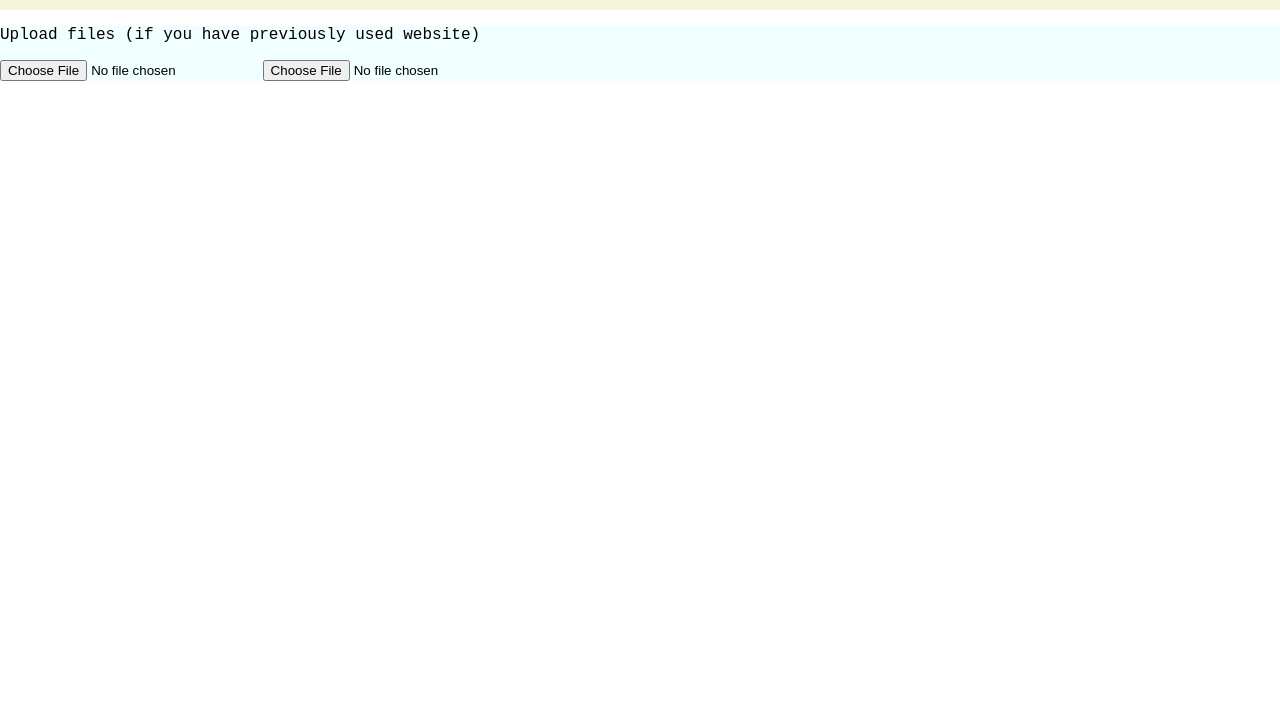
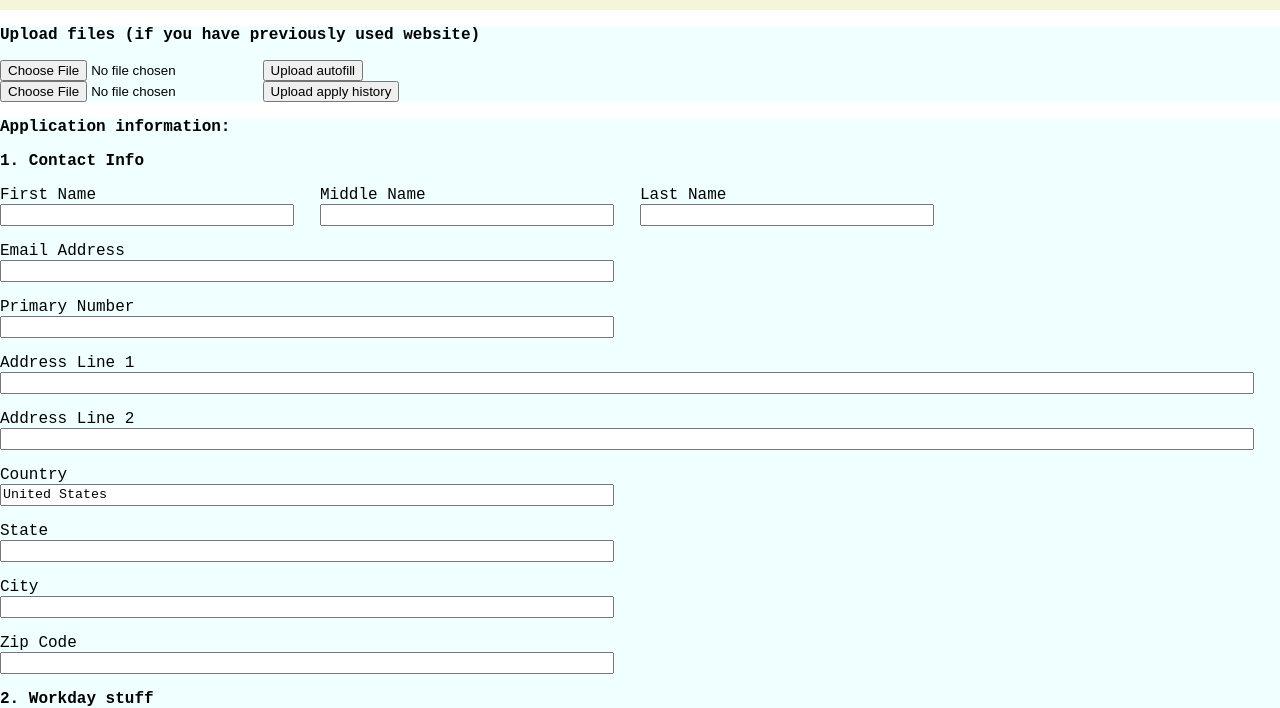
Before and after one commit to Walson124/fastapply, a plain HTML site: page html/apply.html in a window 1280 px wide. Shown: the part 101-809 px from the top of the page. Drawn offline with Linux system fonts and the light colour scheme.

Commit message:
Added contact info boxes to apply.html

```diff
--- a/css/styles.css
+++ b/css/styles.css
@@ -54,3 +54,40 @@ body > div {
 .topic-label {
     font-weight: bold;
 }
+
+.left-right {
+    display: flex;
+    flex-direction: row;
+    width: 100%;
+}
+
+.info-input {
+    margin-bottom: 1rem;
+}
+
+textarea {
+    resize: none;
+    vertical-align: middle;
+    width: 100%;
+    max-width: calc(100% - 2rem);
+}
+
+.textarea-1line {
+    height: 1rem;
+}
+
+.textarea-5line {
+    height: 5rem;
+}
+
+.area-small {
+    width: 25%;
+}
+
+.area-medium {
+    width: 50%;
+}
+
+.area-large {
+    width: 100%;
+}
--- a/html/apply.html
+++ b/html/apply.html
@@ -18,11 +18,70 @@
             </div>
         </header>
         <div>
-            <p clas="topic-label">Upload files (if you have previously used website)</p>
+            <p class="topic-label">Upload files (if you have previously used website)</p>
             <form>
-                <input type="file" value="Upload autofill">
-                <input type="file" value="Upload apply history">
+                <input type="file">
+                <input type="submit" value="Upload autofill">
             </form>
+            <form>
+                <input type="file">
+                <input type="submit" value="Upload apply history">
+            </form>
+        </div>
+        <div>
+            <p class="topic-label">Application information:</p>
+            <div>
+                <p class="topic-label">1. Contact Info</p>
+                <div class="left-right">
+                    <div class="area-small info-input">
+                        <label for="first-name">First Name</label>
+                        <textarea class="textarea-1line" name="first-name"></textarea>
+                    </div>
+                    <div class="area-small info-input">
+                        <label for="middle-name">Middle Name</label>
+                        <textarea class="textarea-1line" name="middle-name"></textarea>
+                    </div>
+                    <div class="area-small info-input">
+                        <label for="last-name">Last Name</label>
+                        <textarea class="textarea-1line" name="last-name"></textarea>
+                    </div>
+                </div>
+                <div class="area-medium info-input">
+                    <label for="email-address">Email Address</label>
+                    <textarea class="textarea-1line" name="email-address"></textarea>
+                </div>
+                <div class="area-medium info-input">
+                    <label for="primary-number">Primary Number</label>
+                    <textarea class="textarea-1line" name="primary-number"></textarea>
+                </div>
+                <div class="area-large info-input">
+                    <label for="address-line-1">Address Line 1</label>
+                    <textarea class="textarea-1line" name="address-line-1"></textarea>
+                </div>
+                <div class="area-large info-input">
+                    <label for="address-line-2">Address Line 2</label>
+                    <textarea class="textarea-1line" name="address-line-2"></textarea>
+                </div>
+                <div class="area-medium info-input">
+                    <label for="country">Country</label>
+                    <textarea class="textarea-1line" name="country">United States</textarea>
+                </div>
+                <div class="area-medium info-input">
+                    <label for="state">State</label>
+                    <textarea class="textarea-1line" name="state"></textarea>
+                </div>
+                <div class="area-medium info-input">
+                    <label for="city">City</label>
+                    <textarea class="textarea-1line" name="city"></textarea>
+                </div>
+                <div class="area-medium info-input">
+                    <label for="zip-code">Zip Code</label>
+                    <textarea class="textarea-1line" name="zip-code"></textarea>
+                </div>
+            </div>
+            <div>
+                <p class="topic-label">2. Workday stuff</p>
+            </div>
         </div>
     </body>
 </html>
```
